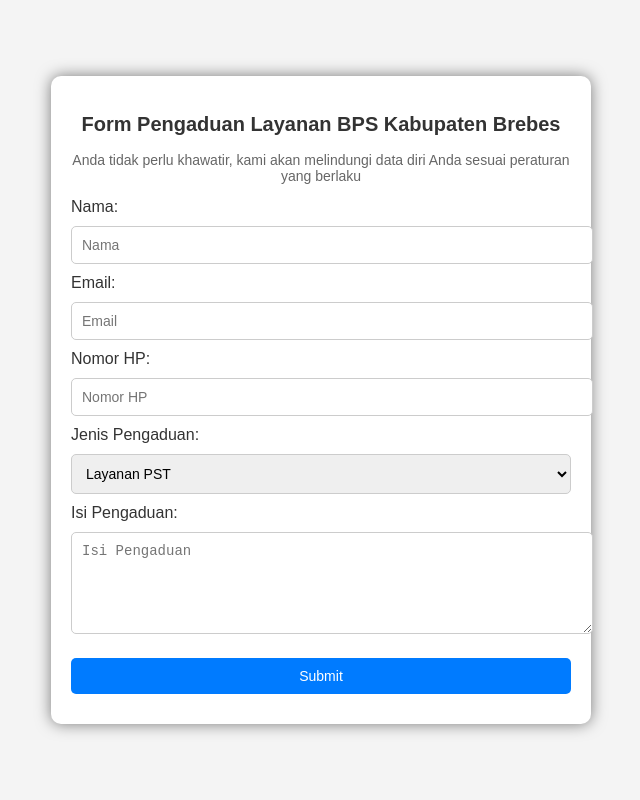
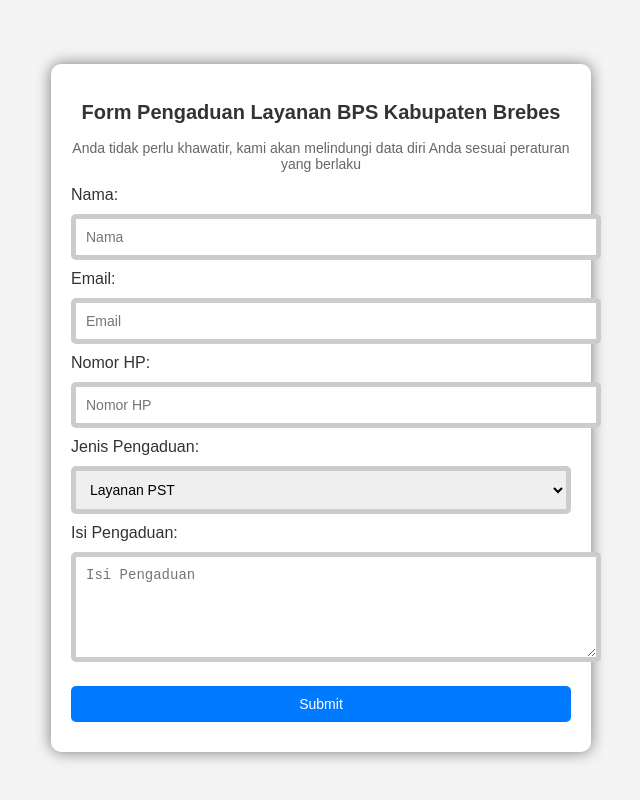
Before and after one commit to bpskabbrebes/Pengaduan_layanan, a plain HTML site: page index.html in a window 1280 px wide. Shown: the whole page, without its empty margins (319-959 px from the left). Drawn offline with Linux system fonts and the light colour scheme.

Commit message:
Update index.html

```diff
--- a/index.html
+++ b/index.html
@@ -8,8 +8,8 @@
         body {
             font-family: Arial, sans-serif;
             background-color: #f4f4f4;
-            margin: 0;
-            padding: 0;
+            margin: 0.5;
+            padding: 0.5;
             display: flex;
             justify-content: center;
             align-items: center;
@@ -41,7 +41,7 @@
             padding: 10px;
             margin: 10px 0;
             border-radius: 5px;
-            border: 1px solid #ccc;
+            border: 5px solid #ccc;
             font-size: 14px;
         }
         button {
```
